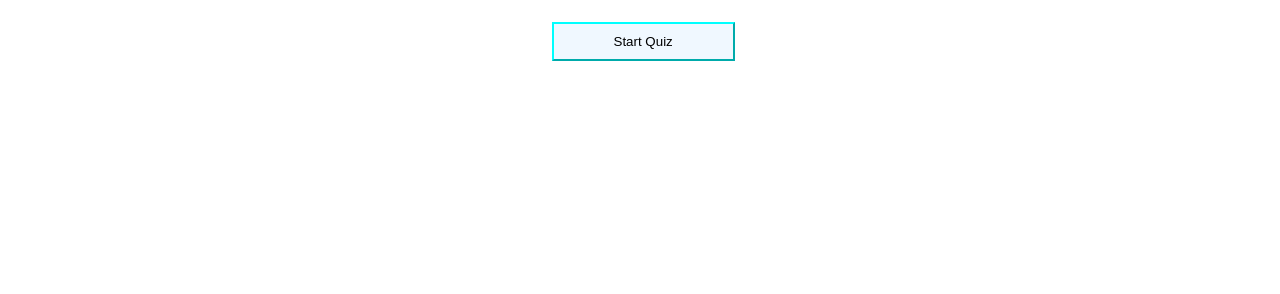
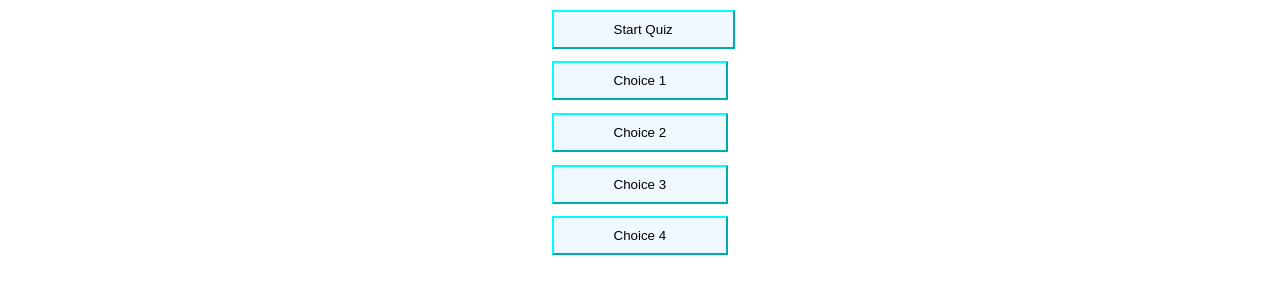
Before and after one commit to fredkamm/code-quiz, a plain HTML site: page index.html in a window 1280 px wide. Both pictures are taken after a click on the button "Start Quiz". Shown: the part 182-476 px from the top of the page. Drawn offline with Linux system fonts and the light colour scheme.

Commit message:
buttons now appear when the quiz starts; next is to make the start button disappear and call the rest of the questions to the browser

```diff
--- a/assets/css/style.css
+++ b/assets/css/style.css
@@ -30,7 +30,7 @@
 
 /* the design and position of the buttons */
 button {
-    margin: 2% 0 0 43%;
+    margin: 1% 0 0 43%;
     border-color: aqua ;
     padding: 10px 60px;
     background-color: aliceblue;
--- a/assets/js/script.js
+++ b/assets/js/script.js
@@ -13,15 +13,14 @@
 // Assign variables
 var timeEl = document.querySelector(".timer");
 var highscores = document.querySelector(".highscores");
-// var choice1 = document.querySelector("#button1");
-// var choice2 = document.querySelector("#button2");
-// var choice3 = document.querySelector("#button3");
-// var choice4 = document.querySelector("#button4");
 var questionTitle = document.querySelector(".title");
 var question = document.querySelector("#question");
 
 // New button elements
-var buttonTwo = document.createElement("button");
+var choice1 = document.createElement("button");
+var choice2 = document.createElement("button");
+var choice3 = document.createElement("button");
+var choice4 = document.createElement("button");
 
 
 // global variables
@@ -44,8 +43,7 @@ var buttonTwo = document.createElement("button");
 // console.log(buttonTwo)
 
 // Setting the countdown
-// function setTimer() {
-
+// used activity 09 to help get this right
 document.getElementById('button1').addEventListener('click', function (){
   var countDown = 60;
 
@@ -69,28 +67,36 @@ function questionOne(){
   questionTitle.textContent = "Question 1";
   question.textContent = "this is the first question";
   question.style.fontSize = "50px";
+  document.body.appendChild(choice1);
+  choice1.textContent = "Choice 1";
+  document.body.appendChild(choice2);
+  choice2.textContent = "Choice 2";
+  document.body.appendChild(choice3);
+  choice3.textContent = "Choice 3";
+  document.body.appendChild(choice4);
+  choice4.textContent = "Choice 4";
 }
 
 function questionTwo() {
-  questionTitle.textContent = "Question 1";
+  questionTitle.textContent = "Question 2";
   question.textContent = "this is the first question";
   question.style.fontSize = "50px";
 }
 
 function questionThree() {
-  questionTitle.textContent = "Question 1";
+  questionTitle.textContent = "Question 3";
   question.textContent = "this is the first question";
   question.style.fontSize = "50px";
 }
 
 function questionFour() {
-  questionTitle.textContent = "Question 1";
+  questionTitle.textContent = "Question 4";
   question.textContent = "this is the first question";
   question.style.fontSize = "50px";
 }
 
 function questionFive() {
-  questionTitle.textContent = "Question 1";
+  questionTitle.textContent = "Question 5";
   question.textContent = "this is the first question";
   question.style.fontSize = "50px";
 }
```
